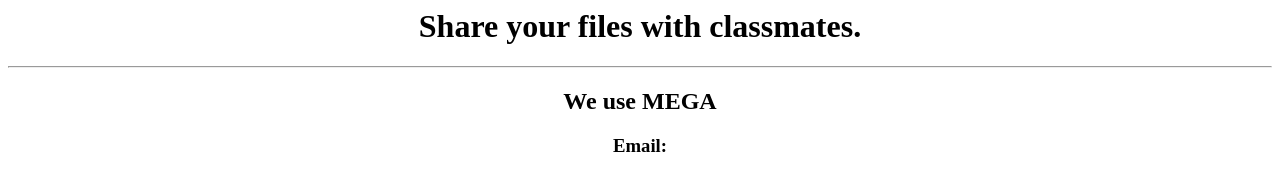
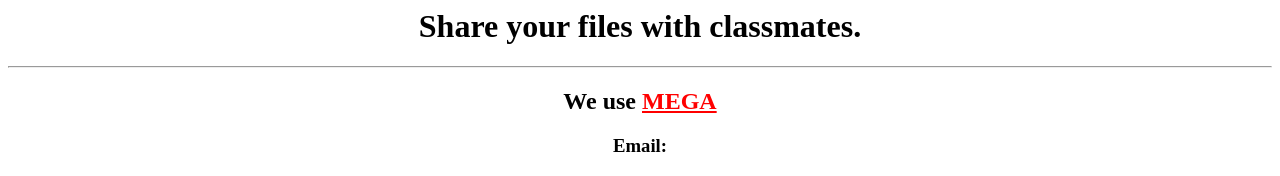
Before and after one commit to class903/share.class903.tk, a plain HTML site: page index.html in a window 1280 px wide. Shown: the top 176 px of the page. Drawn offline with Linux system fonts and the light colour scheme.

Commit message:
Update index.html

```diff
--- a/index.html
+++ b/index.html
@@ -5,7 +5,7 @@
 <div style="text-align: center;">
 <h1>Share your files with classmates.</h1>
 <hr>
-<h2>We use MEGA</h2>
+<h2>We use <a style="color: red;" href="https://mega.nz">MEGA</a></h2>
 <h3>Email:</h3>
 <p>jacoblin2011+megashare@gmail.com</h3>
 <h3>Password:</h3>
```
